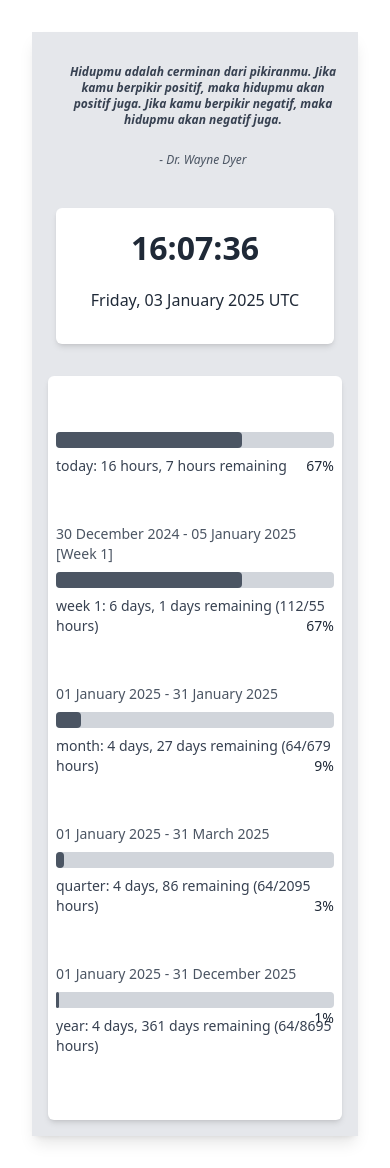
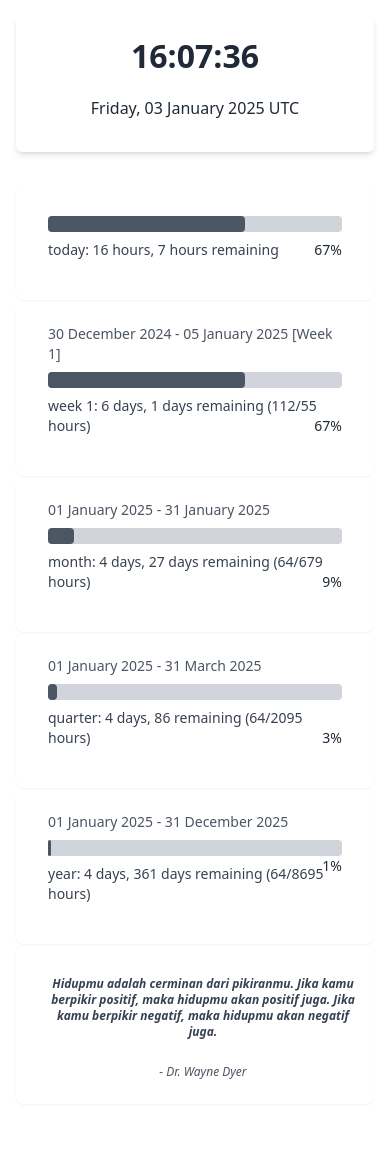
Before and after one commit to parkisutama/time-progress, a SvelteKit app: page / in a window 390 px wide. After the commit the page ends 1120 px from the top, so only its background shows below. Built offline with nearby package versions, Linux system fonts and the light colour scheme.

Commit message:
test visual-style-card

```diff
--- a/src/components/Header.svelte
+++ b/src/components/Header.svelte
@@ -2,7 +2,7 @@
 	import { timeData } from '../lib/stores.js';
 </script>
 
-<header class="mt-aut mx-auto px-2 py-8 text-center">
+<header class="px-4 py-4 text-center">
 	<!-- Live Clock -->
 	<div class="rounded-md bg-white px-4 py-4 shadow-md">
 		<h2>{$timeData.time}</h2>
--- a/src/components/MonthProgress.svelte
+++ b/src/components/MonthProgress.svelte
@@ -19,15 +19,15 @@
 	}
 </script>
 
-<div class="month-progress py-4">
+<div class="month-progress px-4 py-2">
 	<p class="text-sm text-gray-600">
 		{monthProgress.start.toFormat('dd MMMM yyyy')} - {monthProgress.end.toFormat('dd MMMM yyyy')}
 	</p>
-    <div class="mt-2 relative">
+	<div class="relative mt-2">
 		<!-- Progress Bar -->
-        <div class="w-full bg-gray-300 rounded h-4">
+		<div class="h-4 w-full rounded bg-gray-300">
 			<div
-                class="bg-gray-600 h-4 rounded transition-all duration-1000 ease-in-out progress-bar"
+				class="progress-bar h-4 rounded bg-gray-600 transition-all duration-1000 ease-in-out"
 				style="--dynamic-width: {progressWidth}%;"
 			></div>
 		</div>
@@ -37,7 +37,8 @@
 		</span>
 		<!-- Textual Info -->
 		<p class="textual-info mt-2 text-sm text-gray-600">
-            month: {monthProgress.passedDays} days, {monthProgress.remainingDays} days remaining ({monthProgress.passedHours}/{monthProgress.remainingHours} hours)
+			month: {monthProgress.passedDays} days, {monthProgress.remainingDays} days remaining ({monthProgress.passedHours}/{monthProgress.remainingHours}
+			hours)
 		</p>
 	</div>
 </div>
--- a/src/components/QuarterProgress.svelte
+++ b/src/components/QuarterProgress.svelte
@@ -19,15 +19,17 @@
 	}
 </script>
 
-<div class="quarter-progress py-4">
+<div class="quarter-progress px-4 py-2">
 	<p class="text-sm text-gray-600">
-        {quarterProgress.start.toFormat('dd MMMM yyyy')} - {quarterProgress.end.toFormat('dd MMMM yyyy')}
+		{quarterProgress.start.toFormat('dd MMMM yyyy')} - {quarterProgress.end.toFormat(
+			'dd MMMM yyyy'
+		)}
 	</p>
-    <div class="mt-2 relative">
+	<div class="relative mt-2">
 		<!-- Progress Bar -->
-        <div class="w-full bg-gray-300 rounded h-4">
+		<div class="h-4 w-full rounded bg-gray-300">
 			<div
-                class="bg-gray-600 h-4 rounded transition-all duration-1000 ease-in-out progress-bar"
+				class="progress-bar h-4 rounded bg-gray-600 transition-all duration-1000 ease-in-out"
 				style="--dynamic-width: {progressWidth}%;"
 			></div>
 		</div>
@@ -37,7 +39,8 @@
 		</span>
 		<!-- Textual Info -->
 		<p class="textual-info mt-2 text-sm text-gray-600">
-            quarter: {quarterProgress.passedDays} days, {quarterProgress.remainingDays} remaining ({quarterProgress.passedHours}/{quarterProgress.remainingHours} hours)
+			quarter: {quarterProgress.passedDays} days, {quarterProgress.remainingDays} remaining ({quarterProgress.passedHours}/{quarterProgress.remainingHours}
+			hours)
 		</p>
 	</div>
 </div>
--- a/src/components/TodayProgress.svelte
+++ b/src/components/TodayProgress.svelte
@@ -19,23 +19,23 @@
 	}
 </script>
 
-<div class="today-progress py-4">
+<div class="today-progress px-4 py-2">
 	<!-- <h2 class="text-xl font-bold text-gray-600">Today's Progress</h2> -->
-    <div class="mt-2 relative">
+	<div class="relative mt-2">
 		<!-- Progress Bar -->
-        <div class="w-full bg-gray-300 rounded h-4">
+		<div class="h-4 w-full rounded bg-gray-300">
 			<div
-                class="bg-gray-600 h-4 rounded progress-bar"
+				class="progress-bar h-4 rounded bg-gray-600"
 				style="--dynamic-width: {progressWidth}%"
 			></div>
 		</div>
 		<div>
 			<!-- Percentage (Bottom Right) -->
-        <span class="text-sm absolute right-0 font-medium text-gray-800">
+			<span class="absolute right-0 text-sm font-medium text-gray-800">
 				{todayProgress.progressPercentage}%
 			</span>
 			<!-- Textual Info -->
-        <p class= "textual-info mt-2 text-sm text-gray-600">
+			<p class="textual-info mt-2 text-sm text-gray-600">
 				today: {todayProgress.passedHours} hours, {todayProgress.remainingHours} hours remaining
 			</p>
 		</div>
--- a/src/components/WeekProgress.svelte
+++ b/src/components/WeekProgress.svelte
@@ -19,15 +19,16 @@
 	}
 </script>
 
-<div class="week-progress py-4">
+<div class="week-progress px-4 py-2">
 	<p class="text-sm text-gray-600">
-        {weekProgress.start.toFormat('dd MMMM yyyy')} - {weekProgress.end.toFormat('dd MMMM yyyy')} [Week {weekProgress.start.toFormat('W')}]
+		{weekProgress.start.toFormat('dd MMMM yyyy')} - {weekProgress.end.toFormat('dd MMMM yyyy')} [Week
+		{weekProgress.start.toFormat('W')}]
 	</p>
-    <div class="mt-2 relative">
+	<div class="relative mt-2">
 		<!-- Progress Bar -->
-        <div class="w-full bg-gray-300 rounded h-4">
+		<div class="h-4 w-full rounded bg-gray-300">
 			<div
-                class="bg-gray-600 h-4 rounded progress-bar"
+				class="progress-bar h-4 rounded bg-gray-600"
 				style="--dynamic-width: {progressWidth}%;"
 			></div>
 		</div>
@@ -37,7 +38,8 @@
 		</span>
 		<!-- Textual Info -->
 		<p class="textual-info mt-2 text-sm text-gray-600">
-            week {weekProgress.start.toFormat('W')}: {weekProgress.passedDays} days, {weekProgress.remainingDays} days remaining ({weekProgress.passedHours}/{weekProgress.remainingHours} hours)
+			week {weekProgress.start.toFormat('W')}: {weekProgress.passedDays} days, {weekProgress.remainingDays}
+			days remaining ({weekProgress.passedHours}/{weekProgress.remainingHours} hours)
 		</p>
 	</div>
 </div>
--- a/src/components/YearProgress.svelte
+++ b/src/components/YearProgress.svelte
@@ -19,15 +19,15 @@
 	}
 </script>
 
-<div class="year-progress py-4">
+<div class="year-progress px-4 py-2">
 	<p class="text-sm text-gray-600">
 		{yearProgress.start.toFormat('dd MMMM yyyy')} - {yearProgress.end.toFormat('dd MMMM yyyy')}
 	</p>
-    <div class="mt-2 relative">
+	<div class="relative mt-2">
 		<!-- Progress Bar -->
-        <div class="w-full bg-gray-300 rounded h-4">
+		<div class="h-4 w-full rounded bg-gray-300">
 			<div
-                class="bg-gray-600 h-4 rounded transition-all duration-1000 ease-in-out progress-bar"
+				class="progress-bar h-4 rounded bg-gray-600 transition-all duration-1000 ease-in-out"
 				style="--dynamic-width: {progressWidth}%;"
 			></div>
 		</div>
@@ -37,7 +37,8 @@
 		</span>
 		<!-- Textual Info -->
 		<p class="textual-info mt-2 text-sm text-gray-800">
-            year: {yearProgress.passedDays} days, {yearProgress.remainingDays} days remaining ({yearProgress.passedHours}/{yearProgress.remainingHours} hours)
+			year: {yearProgress.passedDays} days, {yearProgress.remainingDays} days remaining ({yearProgress.passedHours}/{yearProgress.remainingHours}
+			hours)
 		</p>
 	</div>
 </div>
--- a/src/routes/+page.svelte
+++ b/src/routes/+page.svelte
@@ -8,40 +8,37 @@
 	import YearProgress from '../components/YearProgress.svelte';
 </script>
 
-<main class="dashboard mx-8 my-8 bg-gray-200 px-8 shadow-lg">
-	<div class="widget">
-		<section class="widget">
-			<Quote />
-		</section>
-		<Header></Header>
-	</div>
-	<div class="rounded-md bg-white px-2 py-8 shadow-md">
-		<section>
-			<TodayProgress />
-		</section>
-		<section>
-			<WeekProgress />
+<main class="dashboard bg-white shadow-lg">
+	<div>
+		<div>
 			<section>
-				<MonthProgress />
+				<Header />
 			</section>
-			<section>
-				<QuarterProgress />
-			</section>
-			<section>
-				<YearProgress />
-			</section>
-		</section>
+			<div class="px-4 py-4">
+				<section class="rounded-lg px-4 py-4 shadow-sm">
+					<TodayProgress />
+				</section>
+				<section class="rounded-lg px-4 py-4 shadow-sm">
+					<WeekProgress />
+				</section>
+				<section class="rounded-lg px-4 py-4 shadow-sm">
+					<MonthProgress />
+				</section>
+				<section class="rounded-lg px-4 py-4 shadow-sm">
+					<QuarterProgress />
+				</section>
+				<section class="rounded-lg px-4 py-4 shadow-sm">
+					<YearProgress />
+				</section>
+				<section class="rounded-lg px-4 py-4 shadow-sm">
+					<Quote />
+				</section>
+			</div>
+		</div>
 	</div>
 </main>
 
 <style>
 	@media (max-width: 640px) {
-		.dashboard {
-			padding: 1rem;
-		}
-
-		.widget {
-			align-items: flex-start;
-		}
 	}
 </style>
```
Lines whose indentation alone changed are shown as unchanged.
